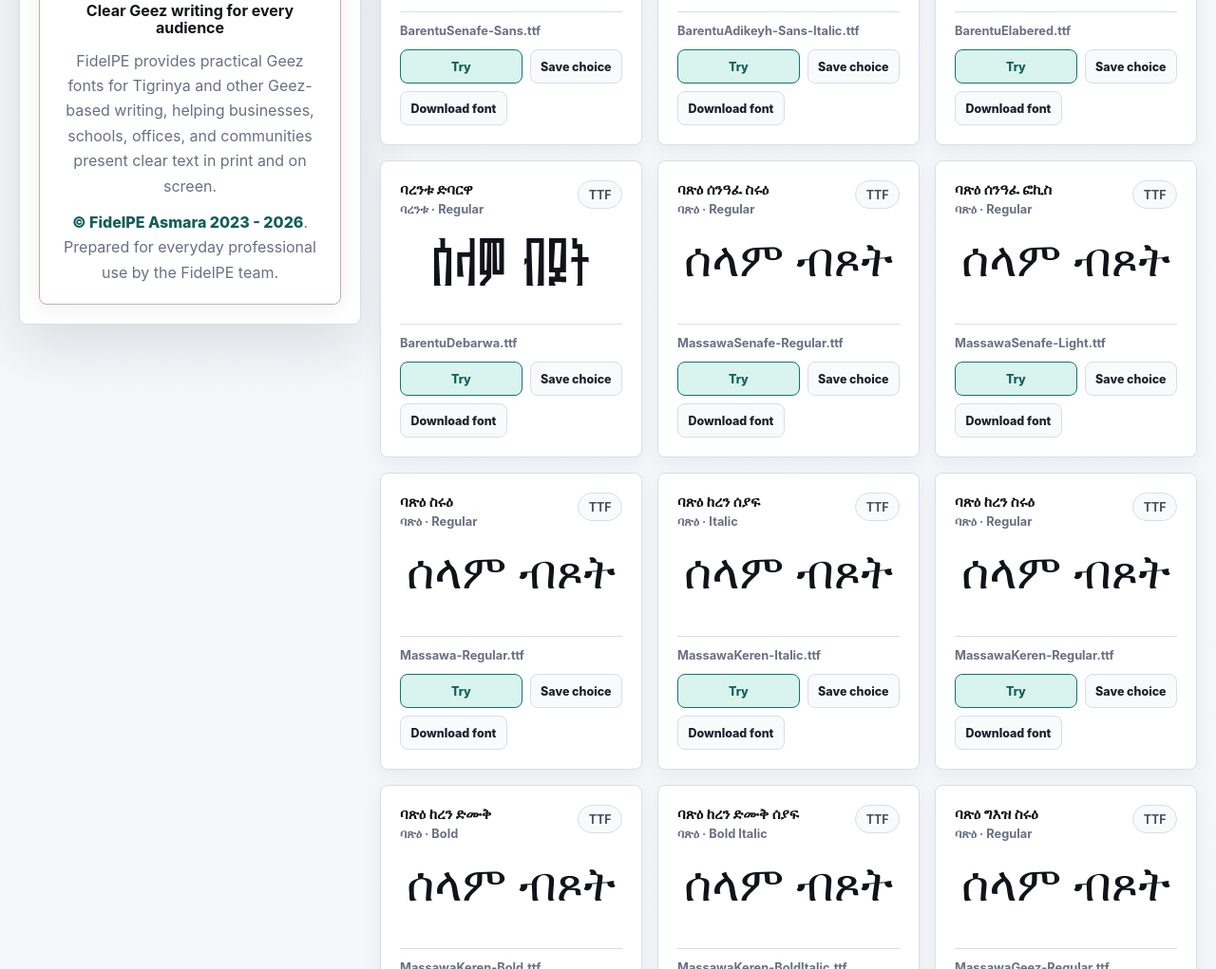
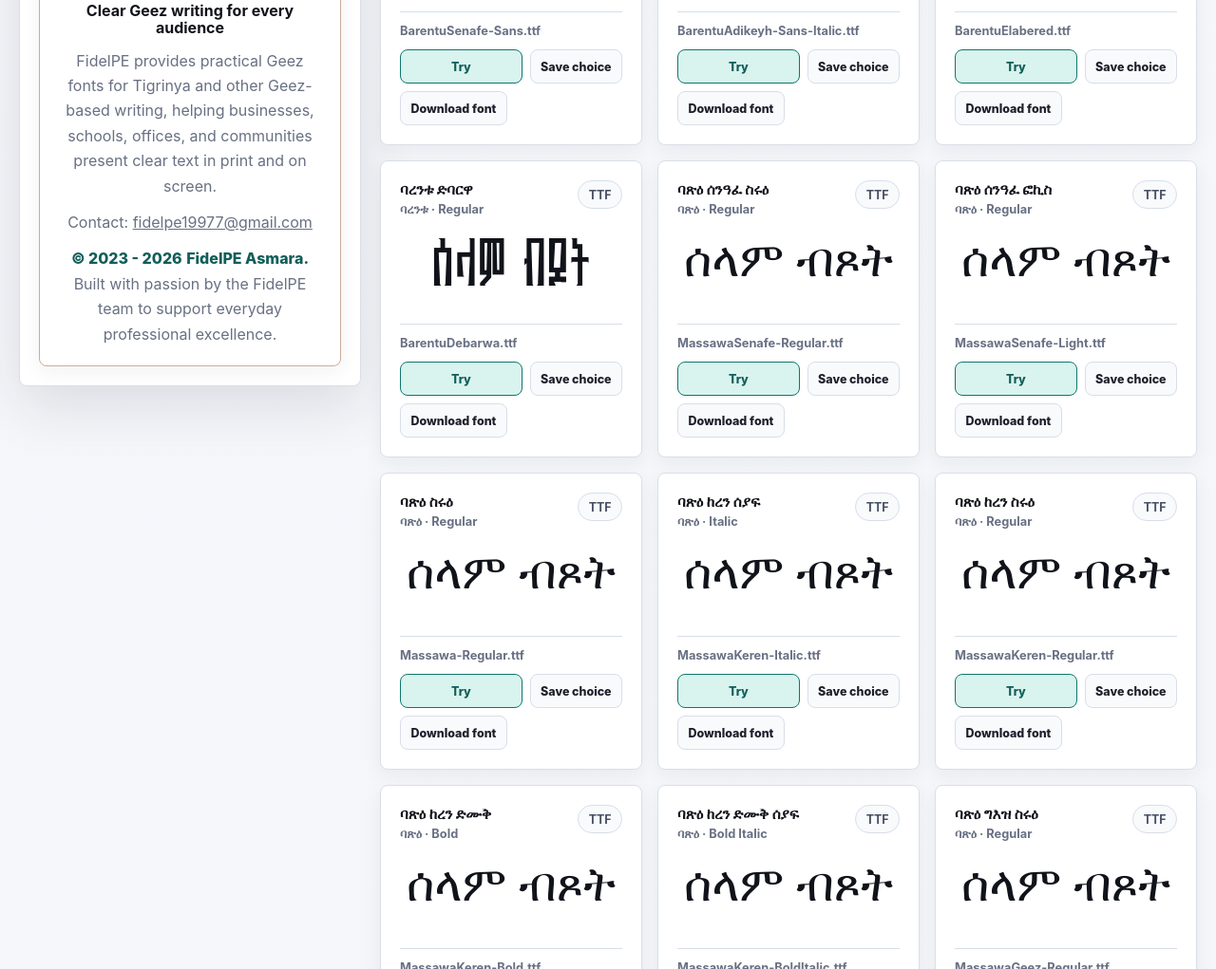
Before and after one commit to Teclit/Geez-fonts, a plain HTML site: page index.html in a window 1280 px wide. Shown: the part 2671-3692 px from the top of the page at 95% size. Drawn offline with Linux system fonts and the light colour scheme; a web font is replaced by a local one.

Commit message:
feat: add contact information and update copyright notice in footer

```diff
--- a/index.html
+++ b/index.html
@@ -241,10 +241,14 @@
     text in print and on screen.
   </p>
   <p>
-    <span class="info-card__eyebrow_lg" >© FidelPE Asmara </span>
-    <span class="info-card__eyebrow_lg" id="copyrightYears" data-start-year="2023"></span>.
-    Prepared for everyday professional use by the FidelPE team.
+    Contact:
+    <a href="mailto:fidelpe19977@gmail.com">fidelpe19977@gmail.com</a>
   </p>
+  <p>
+  <span class="info-card__eyebrow_lg">© </span>
+  <span class="info-card__eyebrow_lg" id="copyrightYears" data-start-year="2023"></span>
+  <span class="info-card__eyebrow_lg"> FidelPE Asmara. </span>Built with passion by the FidelPE team to support everyday professional excellence.
+</p>
 </article>
           </section>
         </details>
```
